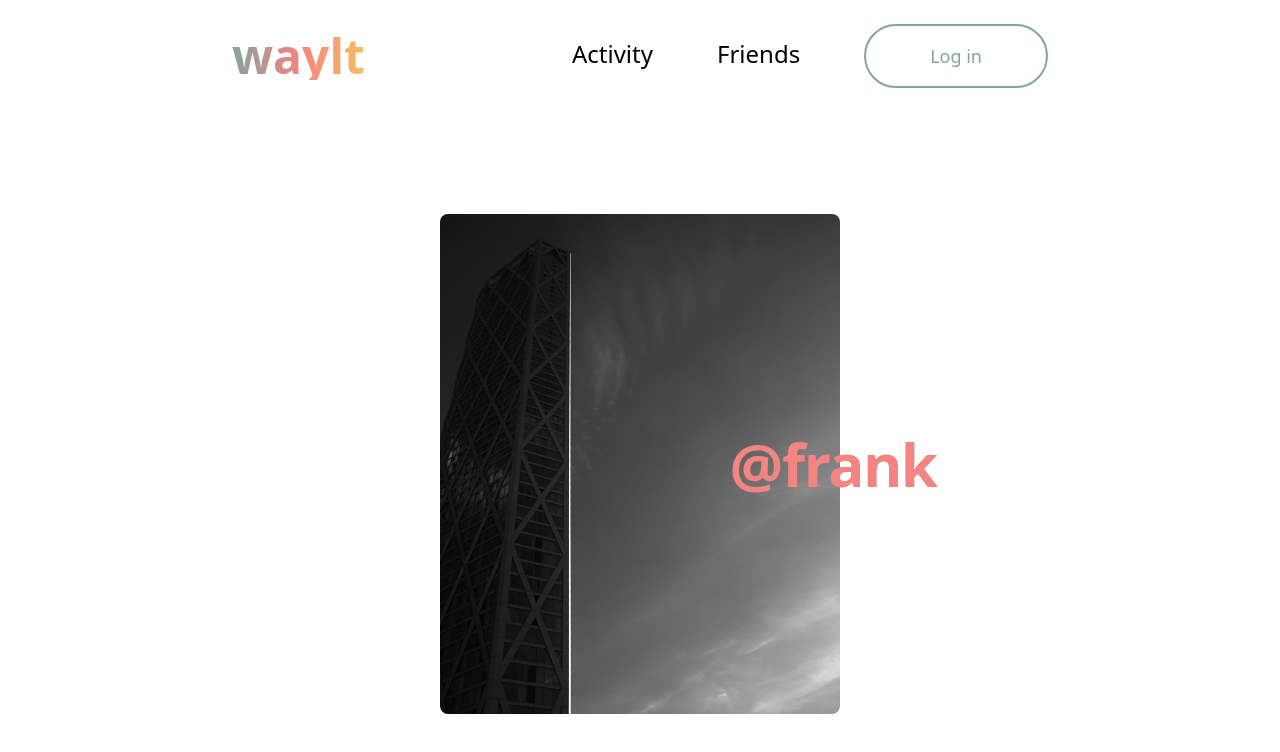
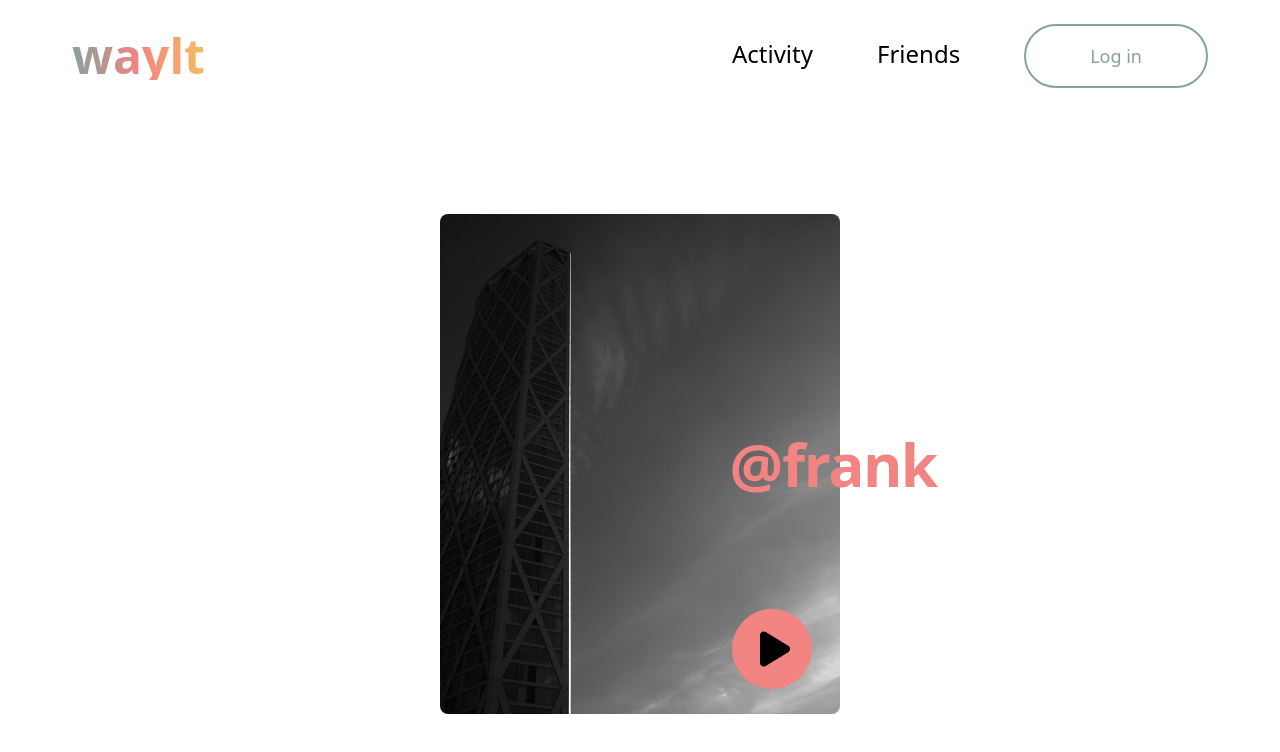
Before and after one commit to ntn-nicholas/waylt, a React (Create React App) app in the folder frontend/: page /friends in a window 1280 px wide. Shown: the top 752 px of the page. Built offline with nearby package versions, Linux system fonts and the light colour scheme.

Commit message:
Added play button and installed FontAwesome

```diff
--- a/frontend/package.json
+++ b/frontend/package.json
@@ -3,6 +3,9 @@
   "version": "0.1.0",
   "private": true,
   "dependencies": {
+    "@fortawesome/fontawesome-svg-core": "^6.2.1",
+    "@fortawesome/free-solid-svg-icons": "^6.2.1",
+    "@fortawesome/react-fontawesome": "^0.2.0",
     "@testing-library/jest-dom": "^5.16.5",
     "@testing-library/react": "^13.4.0",
     "@testing-library/user-event": "^13.5.0",
--- a/frontend/src/components/Image.tsx
+++ b/frontend/src/components/Image.tsx
@@ -1,4 +1,6 @@
-import { useRef } from "react";
+import { useRef, useState } from "react";
+import { FontAwesomeIcon } from "@fortawesome/react-fontawesome";
+import { faPlay } from "@fortawesome/free-solid-svg-icons";
 import {
   motion,
   useScroll,
@@ -9,16 +11,35 @@ import {
 
 function Image({ name }: { name: string }) {
   const ref = useRef(null);
+  const [button, setButton] = useState("0");
+
+  function playButton() {
+    setButton("100");
+  }
+
+  function stopButton() {
+    setButton("0");
+  }
 
   return (
     <section className="snap-center h-screen flex justify-center items-center relative">
-      <h1 className="text-pink sm:left-[57%] sm:visible sm:text-6xl font-bold tracking-tight leading-tight absolute z-50">{`@${name}`}</h1>
+      <h1 className="text-pink sm:left-[57%] sm:visible sm:text-6xl font-bold tracking-tight leading-tight absolute z-40">{`@${name}`}</h1>
       <div
         ref={ref}
         className="w-[400px] h-[500px] relative m-5 overflow-hidden"
+        onMouseOver={playButton}
+        onMouseOut={stopButton}
       >
+        <div
+          className={`opacity-${button} hover:scale-105 transition duration-[350ms] left-[73%] bottom-[5%] sm:left-[73%] sm:bottom-[5%] absolute bg-pink rounded-full w-20 h-20 z-40`}
+        >
+          <FontAwesomeIcon
+            className="text-black text-[2.5rem] z-50 absolute left-[35%] bottom-[25%]"
+            icon={faPlay}
+          />
+        </div>
         <img
-          className="absolute inset-0 w-full h-full rounded-lg"
+          className={`transition duration-[450ms] absolute inset-0 w-full h-full rounded-lg`}
           src={`/${name}.jpg`}
           alt="A London skyscraper"
         />
--- a/frontend/src/components/Navbar.tsx
+++ b/frontend/src/components/Navbar.tsx
@@ -9,7 +9,7 @@ export default function Navbar() {
         <div className="flex-grow">
           <Link
             to="/"
-            className="inline-block mt-4 lg:inline-block lg:mt-0 text-5xl font-extrabold ml-4 lg:ml-10 xl:ml-52 text-transparent bg-clip-text bg-gradient-to-r from-turquoise via-pink to-yellow"
+            className="inline-block mt-4 lg:inline-block lg:mt-0 text-5xl font-extrabold ml-2 lg:ml-3 xl:ml-12 text-transparent bg-clip-text bg-gradient-to-r from-turquoise via-pink to-yellow"
           >
             waylt
           </Link>{" "}
@@ -30,7 +30,7 @@ export default function Navbar() {
           <Link
             // to={loginUrl}
             to="/activity"
-            className="transition-all duration-500 text-center inline-block text-lg px-16 py-4 rounded-full text-turquoise bg-white border-turquoise border-2 hover:text-white hover:bg-turquoise mt-4 mr-4 lg:mr-10 xl:mr-52 lg:mt-0"
+            className="transition-all duration-500 text-center inline-block text-lg px-16 py-4 rounded-full text-turquoise bg-white border-turquoise border-2 hover:text-white hover:bg-turquoise mt-4 mr-2 lg:mr-3 xl:mr-12 lg:mt-0"
           >
             Log in
           </Link>
```
Also changed, not shown: 1 other file (tests, documents, lock files or other folders).
